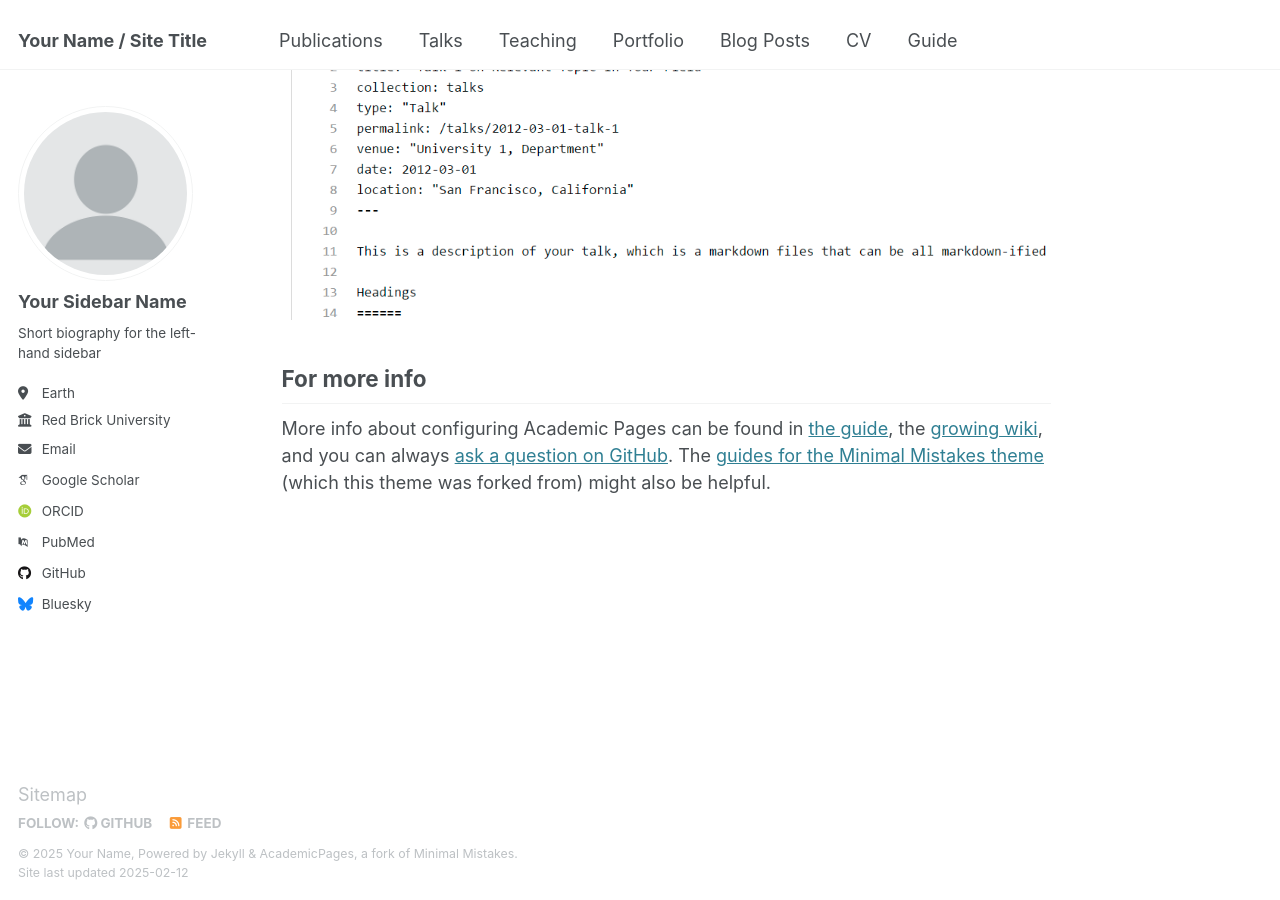
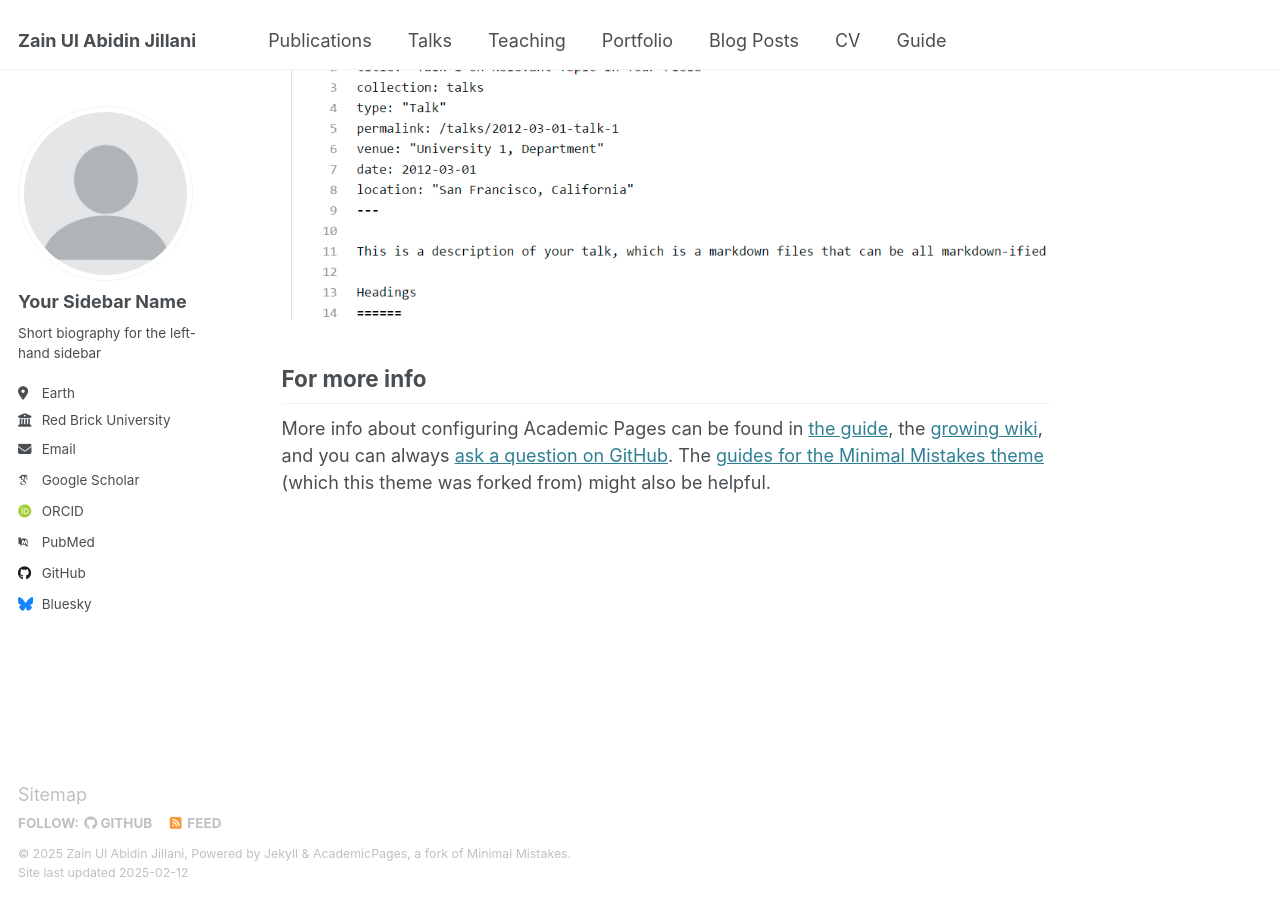
Before and after one commit to ZeeJ935/ZeeJ935.github.io, a Jekyll site: the page built from _pages/about.md, in a window 1280 px wide and 900 px high, scrolled down 2642 px. Built offline with Jekyll 4.4.1, drawn with Linux system fonts in a browser that asks for light colours; some web fonts are replaced.

Commit message:
Name Changes

```diff
--- a/_config.yml
+++ b/_config.yml
@@ -9,11 +9,11 @@
 # Basic Site Settings
 locale                   : "en-US"
 site_theme               : "default"
-title                    : "Your Name / Site Title"
+title                    : "Zain Ul Abidin Jillani"
 title_separator          : "-"
-name                     : &name "Your Name"
+name                     : &name "Zain Ul Abidin Jillani"
 description              : &description "personal description"
-url                      : https://academicpages.github.io # the base hostname & protocol for your site e.g. "https://[your GitHub username].github.io"
+url                      : https://zeej0935.github.io # the base hostname & protocol for your site e.g. "https://[your GitHub username].github.io"
 baseurl                  : "" # the subpath of your site, e.g. "/blog"
 repository               : "academicpages/academicpages.github.io"
 
```
